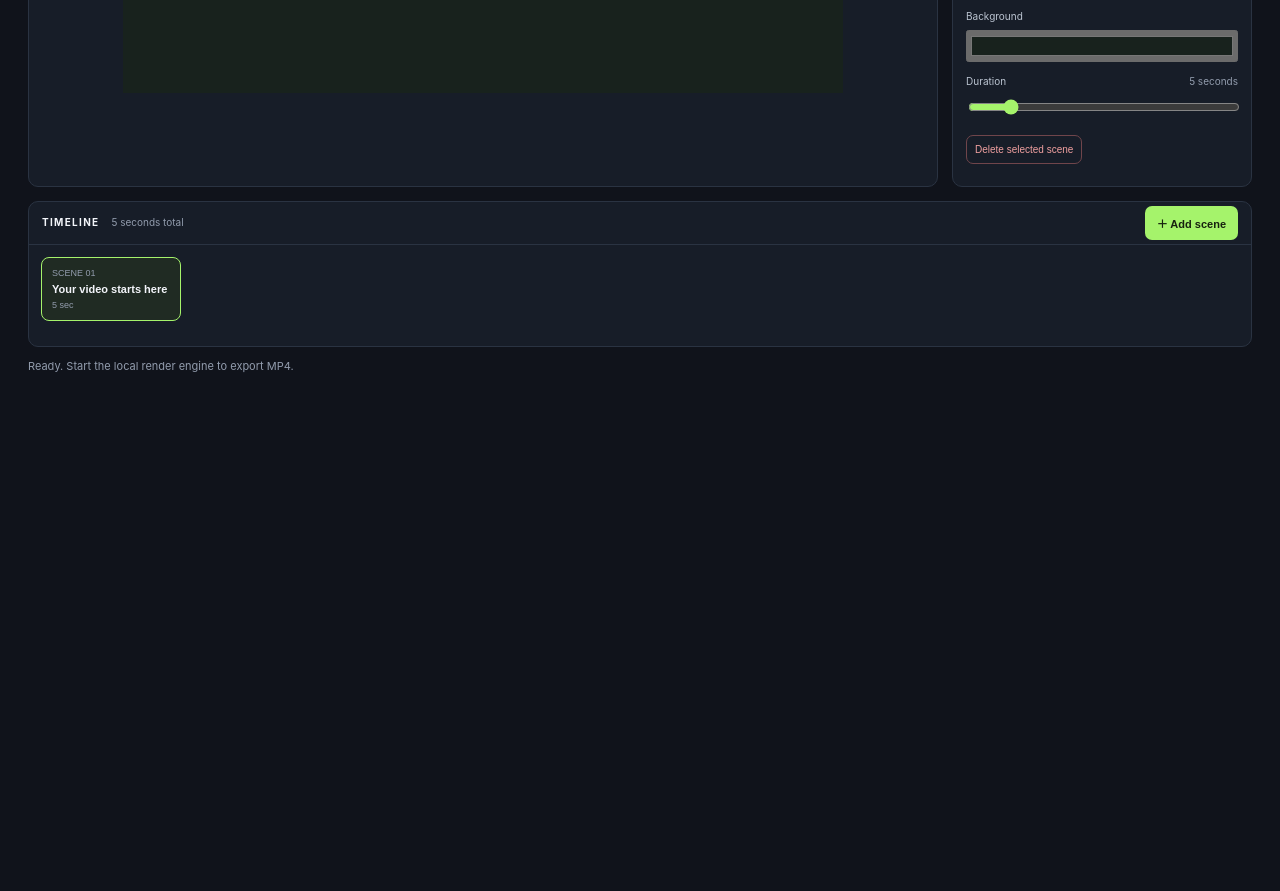
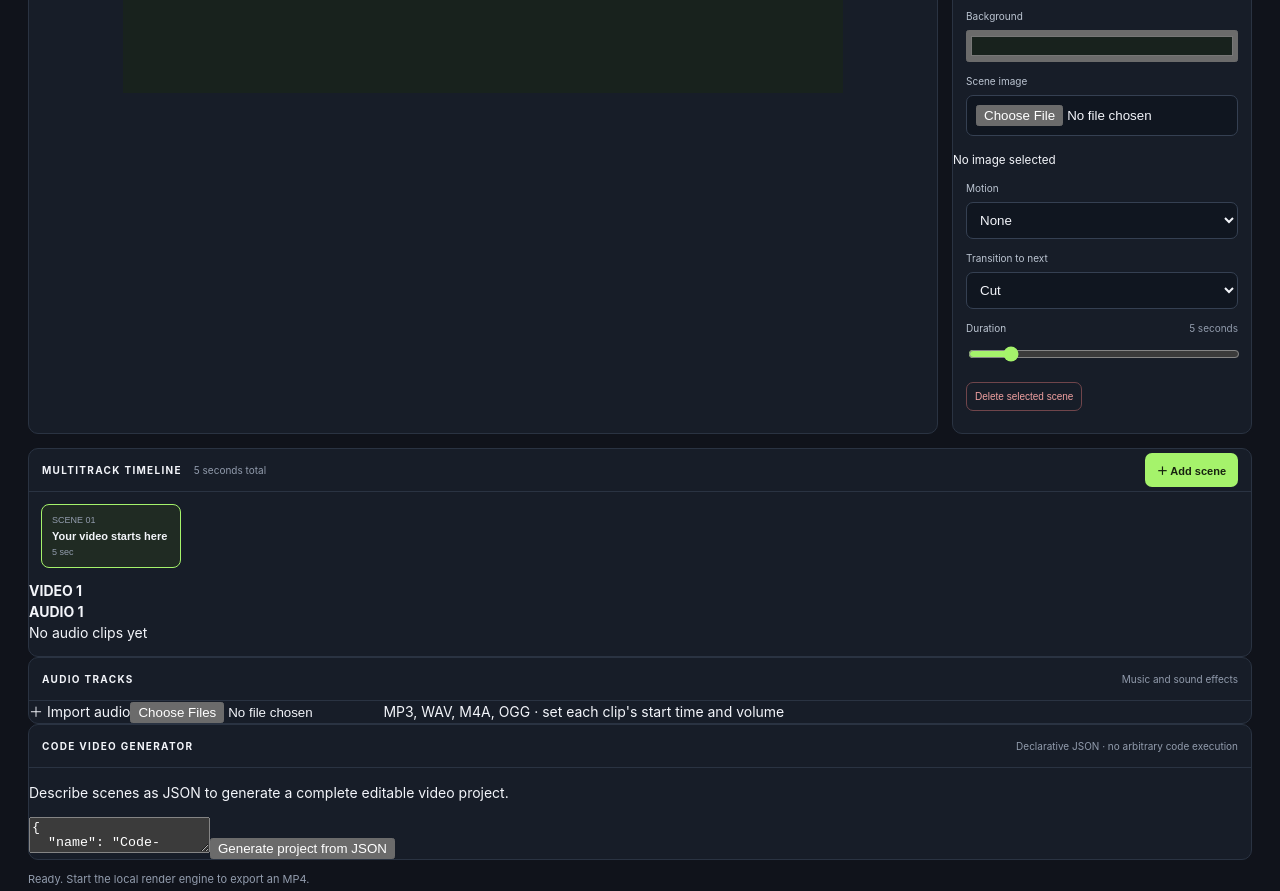
Before and after one commit to Reaccionador2Jeje/atdev-videoai, a plain HTML site: page editor.html in a window 1280 px wide. Shown: the part 578-1469 px from the top of the page. Before the commit the page ends 991 px from the top, so only its background shows below. Drawn offline with Linux system fonts and the light colour scheme; no server answers.

Commit message:
feat(editor): add media, audio, tracks and code generator

```diff
--- a/editor.html
+++ b/editor.html
@@ -1,7 +1,17 @@
 <!doctype html>
-<html lang="en"><head><meta charset="UTF-8"><meta name="viewport" content="width=device-width,initial-scale=1"><title>Video Editor · AtDev VideoAI</title><link rel="stylesheet" href="editor.css"></head>
+<html lang="en"><head><meta charset="UTF-8"><meta name="viewport" content="width=device-width,initial-scale=1"><meta name="theme-color" content="#10131b"><title>Video Editor · AtDev VideoAI</title><link rel="stylesheet" href="editor.css"></head>
 <body><header><a href="index.html" class="brand"><b>A</b> AtDev VIDEOAI</a><div class="actions"><span id="engine-status">● Engine offline</span><button id="save">↓ Save project</button><button id="render">▶ Render MP4</button></div></header>
-<main><div class="heading"><div><small>VIDEO STUDIO / EDITOR</small><h1 id="project-title">Untitled video</h1><p>Build a video one scene at a time. Your project stays in this browser.</p></div><a href="index.html">← Dashboard</a></div>
-<div class="workspace"><section class="panel"><div class="bar"><b>PREVIEW</b><span id="dimensions">16:9 · 1280 × 720</span></div><div class="preview-area"><div id="preview"><strong id="preview-title">Your video starts here</strong><span id="preview-subtitle">A new story begins</span></div></div></section>
-<aside class="panel props"><div class="bar"><b>PROJECT SETTINGS</b></div><label>Project name<input id="name" value="My first video" maxlength="70"></label><label>Video format<select id="format"><option value="16:9">Landscape · 16:9</option><option value="9:16">Portrait · 9:16</option><option value="1:1">Square · 1:1</option></select></label><div class="bar"><b>SCENE PROPERTIES</b><span id="scene-number">01</span></div><label>Title<input id="title" maxlength="100"></label><label>Subtitle<input id="subtitle" maxlength="140"></label><label>Background<input id="background" type="color" value="#18221d"></label><label>Duration <span id="duration-label">5 seconds</span><input id="duration" type="range" min="1" max="30" value="5"></label><button id="delete" class="danger">Delete selected scene</button></aside></div>
-<section class="panel timeline"><div class="bar"><b>TIMELINE</b><span id="total">5 seconds total</span><button id="add">＋ Add scene</button></div><div id="scenes"></div></section><p id="message">Ready. Start the local render engine to export MP4.</p></main><script src="editor.js"></script></body></html>
+<main><div class="heading"><div><small>VIDEO STUDIO / EDITOR</small><h1 id="project-title">Untitled video</h1><p>Images, audio, motion, transitions and code-driven scenes — rendered locally.</p></div><a href="index.html">← Dashboard</a></div>
+<div class="workspace"><section class="panel"><div class="bar"><b>PREVIEW</b><span id="dimensions">16:9 · 1280 × 720</span></div><div class="preview-area"><div id="preview"><img id="preview-image" hidden alt=""><strong id="preview-title">Your video starts here</strong><span id="preview-subtitle">A new story begins</span></div></div></section>
+<aside class="panel props"><div class="bar"><b>PROJECT SETTINGS</b></div><label>Project name<input id="name" value="My first video" maxlength="70"></label><label>Video format<select id="format"><option value="16:9">Landscape · 16:9</option><option value="9:16">Portrait · 9:16</option><option value="1:1">Square · 1:1</option></select></label><div class="bar"><b>SCENE PROPERTIES</b><span id="scene-number">01</span></div><label>Title<input id="title" maxlength="100"></label><label>Subtitle<input id="subtitle" maxlength="140"></label><label>Background<input id="background" type="color" value="#18221d"></label><label>Scene image<input id="image-file" type="file" accept="image/png,image/jpeg,image/webp"></label><small id="image-name" class="hint">No image selected</small><label>Motion<select id="animation"><option value="none">None</option><option value="zoom-in">Slow zoom in</option><option value="zoom-out">Slow zoom out</option><option value="fade-in">Fade in</option></select></label><label>Transition to next<select id="transition"><option value="cut">Cut</option><option value="fade">Crossfade</option></select></label><label>Duration <span id="duration-label">5 seconds</span><input id="duration" type="range" min="1" max="30" value="5"></label><button id="delete" class="danger">Delete selected scene</button></aside></div>
+<section class="panel timeline"><div class="bar"><b>MULTITRACK TIMELINE</b><span id="total">5 seconds total</span><button id="add">＋ Add scene</button></div><div id="scenes"></div><div class="track"><b>VIDEO 1</b><div id="video-track" class="track-lane"></div></div><div class="track"><b>AUDIO 1</b><div id="audio-track" class="track-lane"><span class="empty">No audio clips yet</span></div></div></section>
+<section class="panel audio-panel"><div class="bar"><b>AUDIO TRACKS</b><span>Music and sound effects</span></div><div class="audio-add"><label class="file-button">＋ Import audio<input id="audio-file" type="file" accept="audio/*" multiple></label><span class="hint">MP3, WAV, M4A, OGG · set each clip's start time and volume</span></div><div id="audio-clips"></div></section>
+<section class="panel code-panel"><div class="bar"><b>CODE VIDEO GENERATOR</b><span>Declarative JSON · no arbitrary code execution</span></div><p class="hint">Describe scenes as JSON to generate a complete editable video project.</p><textarea id="code-input" spellcheck="false">{
+  "name": "Code-generated video",
+  "format": "16:9",
+  "scenes": [
+    {"title": "Hello from AtDev", "subtitle": "Generated with code", "background": "#18221d", "duration": 4, "animation": "zoom-in", "transition": "fade"},
+    {"title": "No credits. Just creativity.", "subtitle": "Open-source video tools", "background": "#243047", "duration": 4}
+  ]
+}</textarea><button id="generate-code">Generate project from JSON</button></section>
+<p id="message">Ready. Start the local render engine to export an MP4.</p></main><script src="editor.js"></script></body></html>
```
